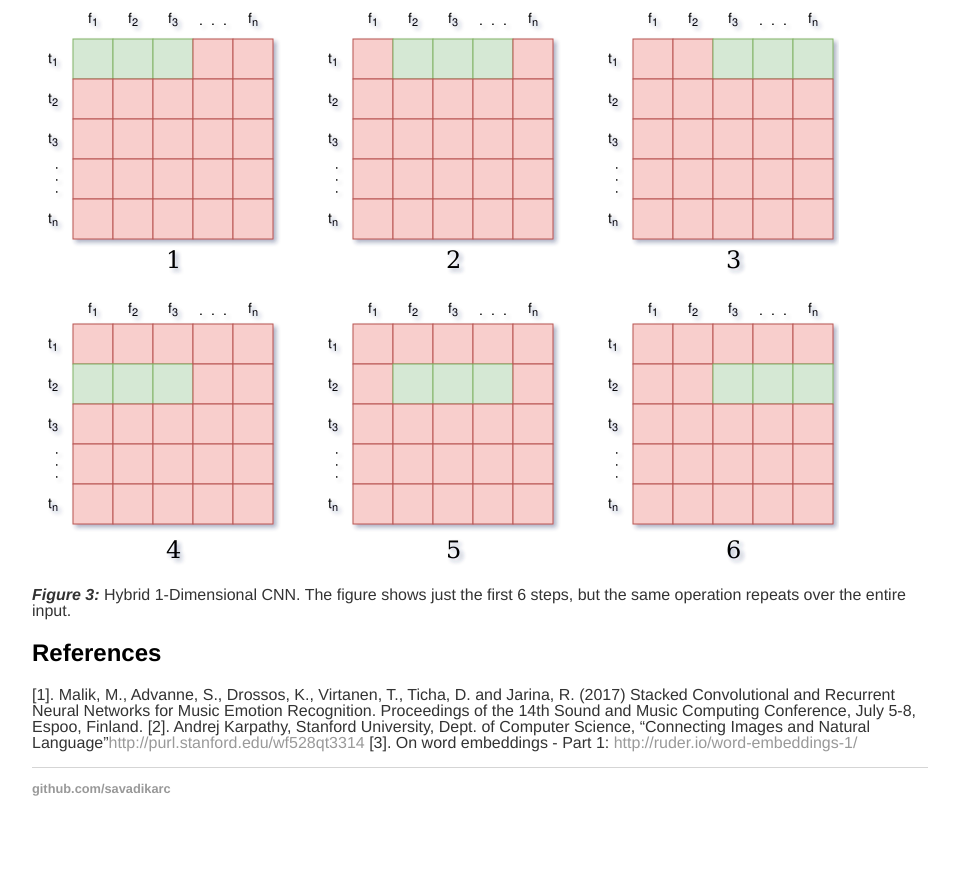
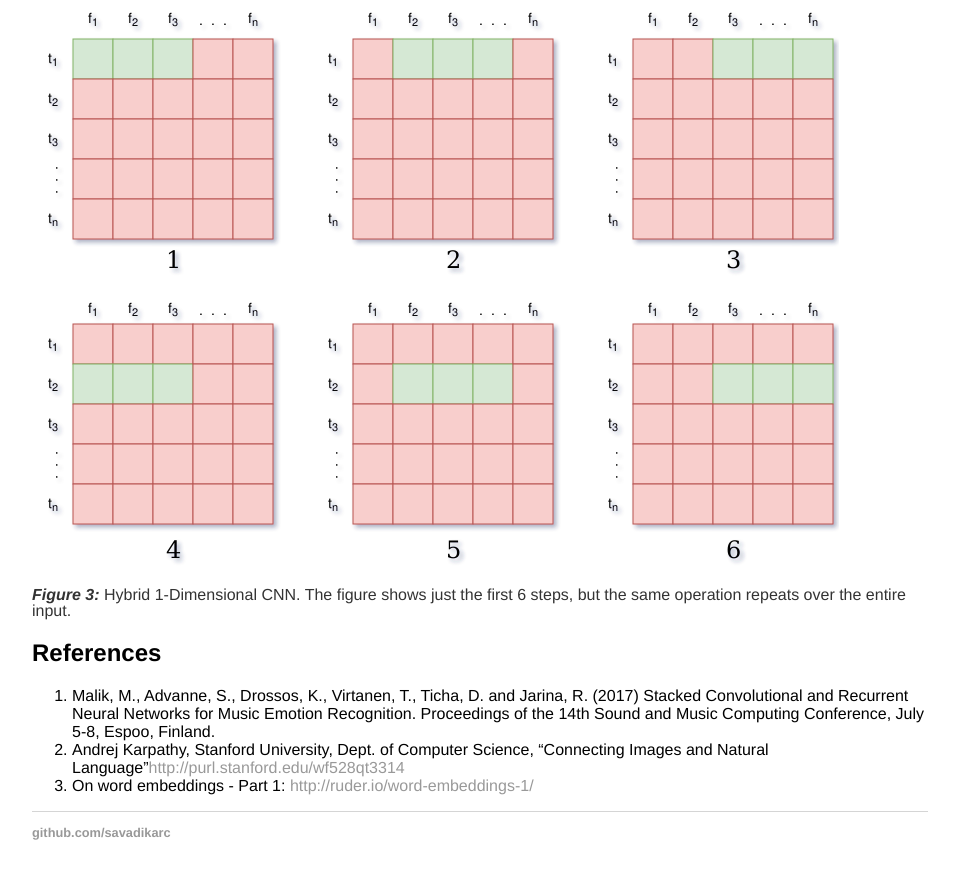
Before and after one commit to savadikarc/savadikarc.github.io, a Jekyll site: the page built from _posts/2018-05-25-hybrid-1-d-cnn.md, in a window 1280 px wide and 900 px high, scrolled down 2101 px. Shown: the top 879 px of the window, without its empty margins (160-1115 px from the left). Built offline with Jekyll 4.4.1, drawn with Linux system fonts in a browser that asks for light colours; before the commit the page ends 2957 px from its top, so only the background shows below that.

Commit message:
Update 2018-05-25-hybrid-1-d-cnn.md

```diff
--- a/_posts/2018-05-25-hybrid-1-d-cnn.md
+++ b/_posts/2018-05-25-hybrid-1-d-cnn.md
@@ -46,6 +46,6 @@ The CNN filters is now looking for certain features in each time segments, indep
 ***Figure 3:*** Hybrid 1-Dimensional CNN. The figure shows just the first 6 steps, but the same operation repeats over the entire input.
 
 ## References
-[1]. Malik, M., Advanne, S., Drossos, K., Virtanen, T., Ticha, D. and Jarina, R. (2017) Stacked Convolutional and Recurrent Neural Networks for Music Emotion Recognition. Proceedings of the 14th Sound and Music Computing Conference, July 5-8, Espoo, Finland.
-[2]. Andrej Karpathy, Stanford University, Dept. of Computer Science, "Connecting Images and Natural Language"[http://purl.stanford.edu/wf528qt3314](http://purl.stanford.edu/wf528qt3314)
-[3]. On word embeddings - Part 1: [http://ruder.io/word-embeddings-1/](http://ruder.io/word-embeddings-1/)
+1. Malik, M., Advanne, S., Drossos, K., Virtanen, T., Ticha, D. and Jarina, R. (2017) Stacked Convolutional and Recurrent Neural Networks for Music Emotion Recognition. Proceedings of the 14th Sound and Music Computing Conference, July 5-8, Espoo, Finland.
+2. Andrej Karpathy, Stanford University, Dept. of Computer Science, "Connecting Images and Natural Language"[http://purl.stanford.edu/wf528qt3314](http://purl.stanford.edu/wf528qt3314)
+3. On word embeddings - Part 1: [http://ruder.io/word-embeddings-1/](http://ruder.io/word-embeddings-1/)
```
